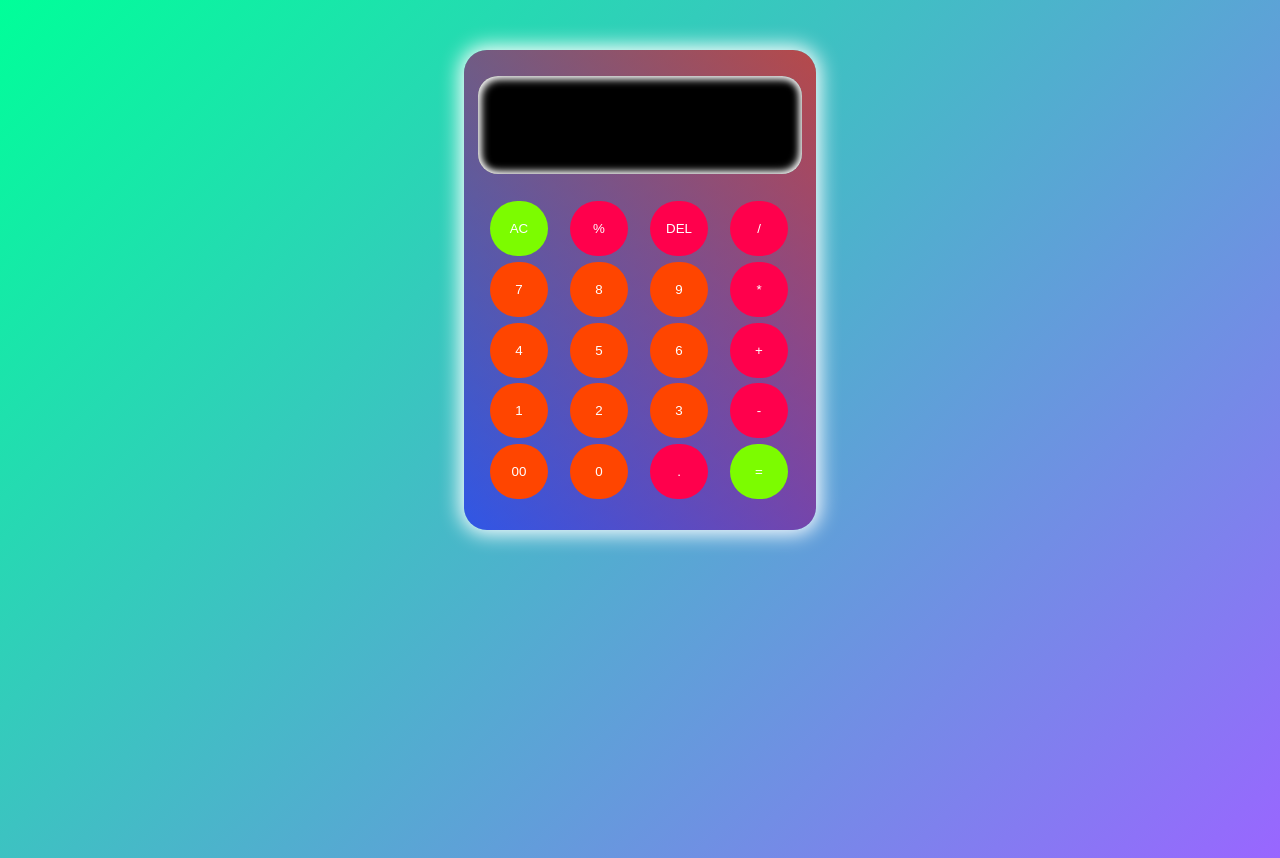
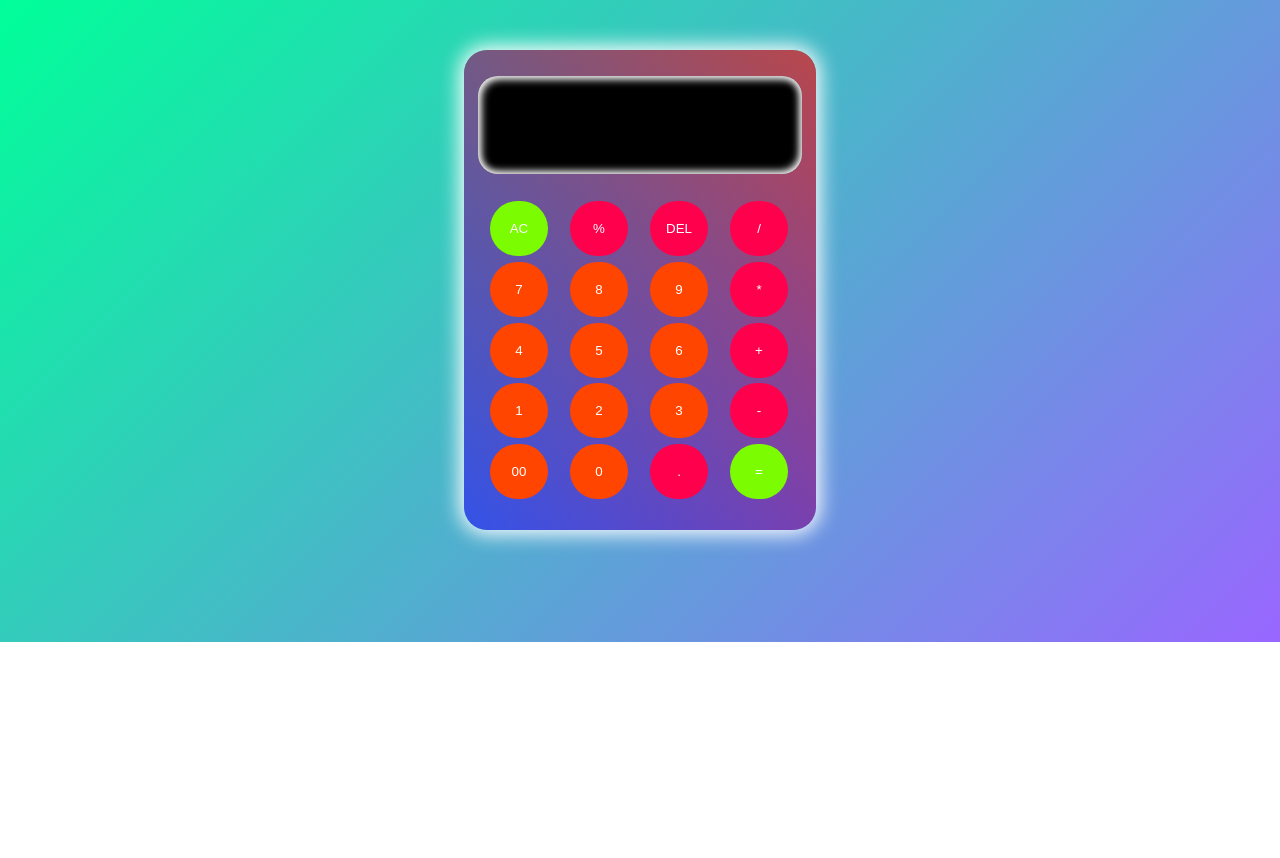
Before and after one commit to Shane-Dias/Calculator, a plain HTML site: page index.html in a window 1280 px wide. After the commit the page ends 800 px from the top, so only its background shows below. Drawn offline with Linux system fonts and the light colour scheme.

```diff
--- a/style.css
+++ b/style.css
@@ -1,14 +1,16 @@
 body{
-    height: 100vh;
+    height: 74vh;
     /* background-color: black; */
     background: linear-gradient(135deg, #00ff99, #9966ff);
     /* background: linear-gradient(135deg, #e0b3ff, #b3ffcc); */
     /* background: linear-gradient(135deg, #ffcc99, #b3b300); */
     /* background-image: url("https://media.istockphoto.com/id/1212911887/photo/futuristic-digital-block-chain-background.jpg?s=2048x2048&w=is&k=20&c=7MZQz3oUsGPwshMkFHavLCbgH9kTjDTlz-hdAWUtCxs=");
     background-position: center center;
+    background-size: cover; */
     background-repeat: no-repeat;
-    background-size: cover; */
     color: white;
+    margin: 0;
+    padding: 0;
 }
 .container{
     display: flex;
```
Also changed, not shown: 1 other file.
